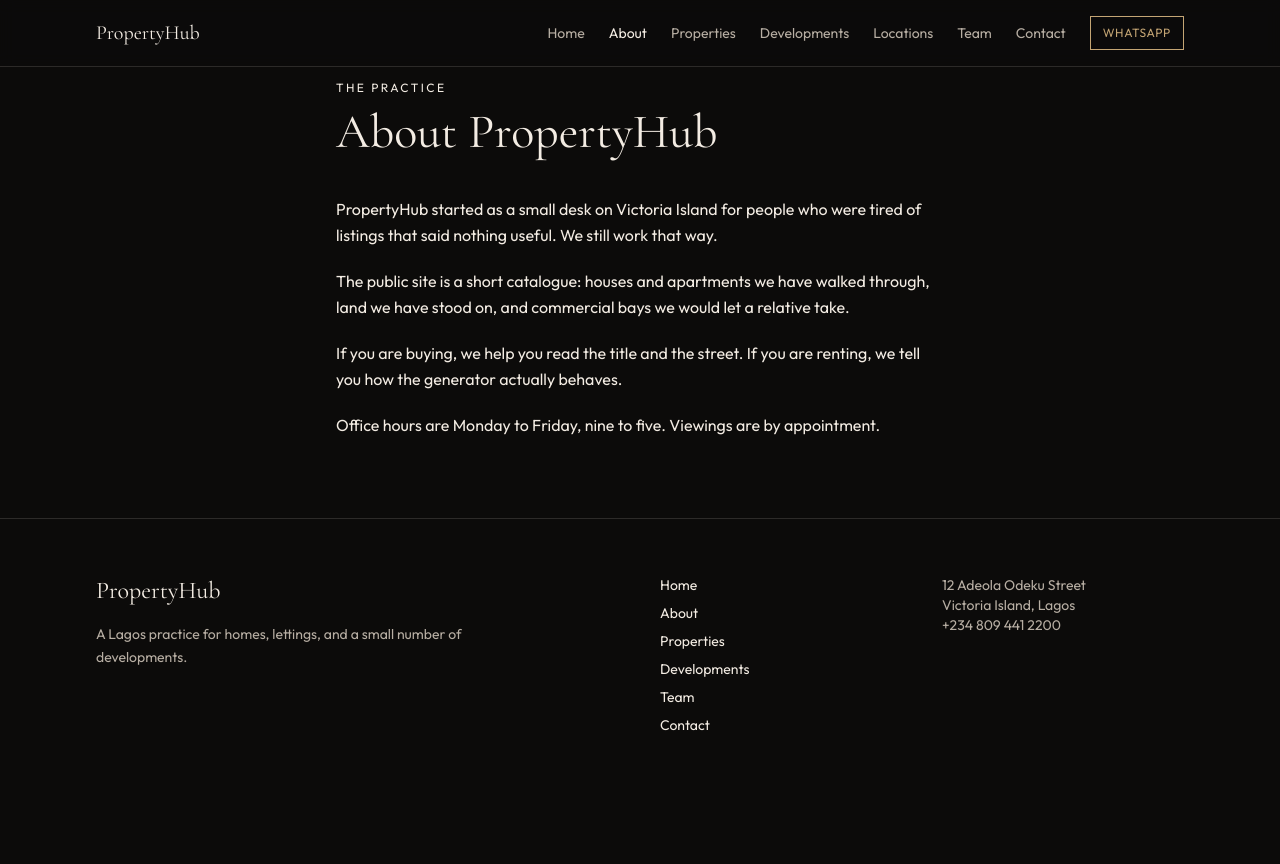
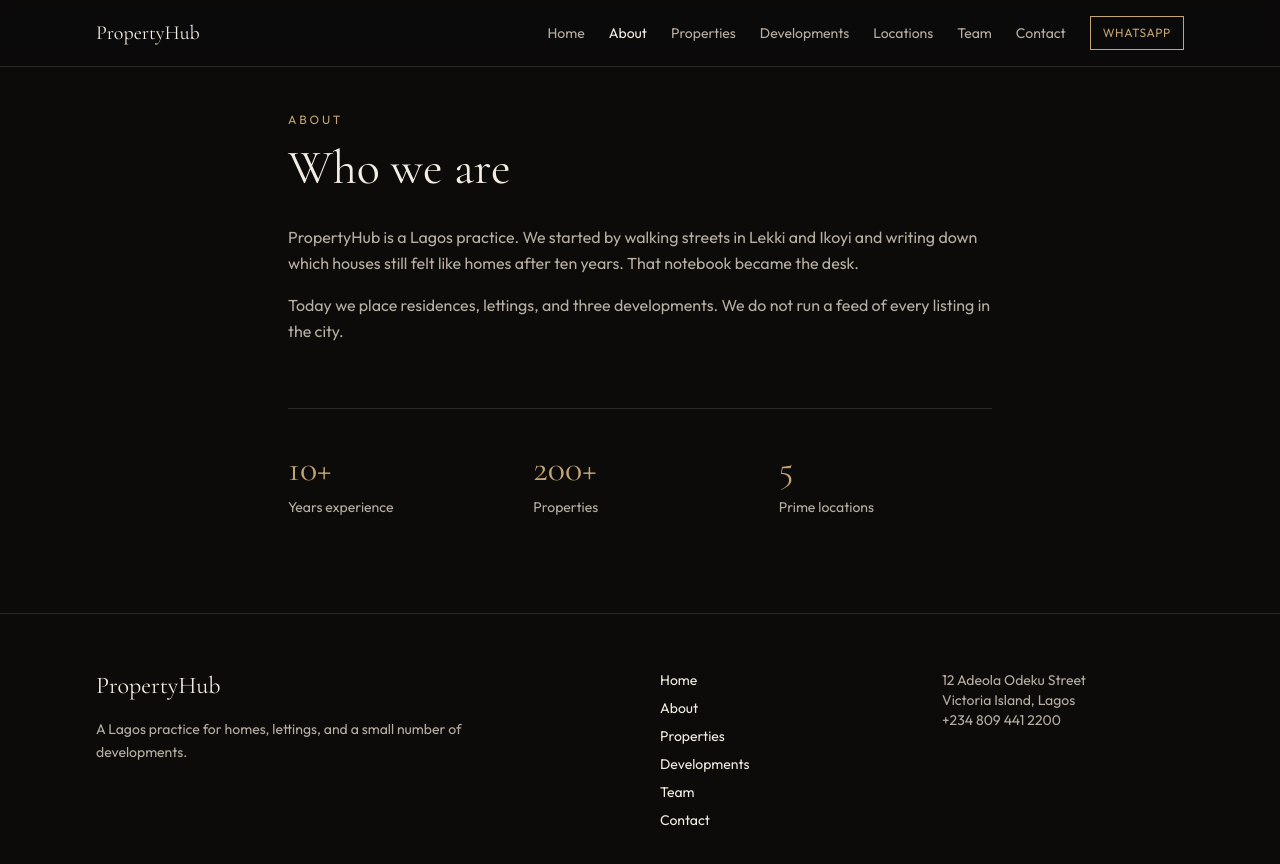
Before and after one commit to osascodes/propertyhub, a Next.js app: page /about in a window 1280 px wide. Shown: the top 864 px of the page. Before the commit the page ends 800 px from the top, so only its background shows below. Built offline with nearby package versions, Linux system fonts and the light colour scheme.

Commit message:
Add About, Team, Contact, Locations, Developments list pages

```diff
--- a/src/app/about/page.tsx
+++ b/src/app/about/page.tsx
@@ -1,20 +1,25 @@
-import type { Metadata } from "next";
-
-export const metadata: Metadata = {
-  title: "About",
-  description: "PropertyHub is a Lagos real estate practice with a short list and long notes.",
-};
-
+import { Reveal } from "@/components/reveal";
+export const metadata = { title: "About" };
 export default function AboutPage() {
   return (
-    <div className="mx-auto max-w-2xl px-5 py-20 md:px-8">
-      <p className="text-xs uppercase tracking-[0.2em] text-mute">The practice</p>
-      <h1 className="mt-3 font-serif text-5xl">About PropertyHub</h1>
-      <div className="mt-10 space-y-5 text-base leading-relaxed text-ink/90">
-        <p>PropertyHub started as a small desk on Victoria Island for people who were tired of listings that said nothing useful. We still work that way.</p>
-        <p>The public site is a short catalogue: houses and apartments we have walked through, land we have stood on, and commercial bays we would let a relative take.</p>
-        <p>If you are buying, we help you read the title and the street. If you are renting, we tell you how the generator actually behaves.</p>
-        <p>Office hours are Monday to Friday, nine to five. Viewings are by appointment.</p>
+    <div className="mx-auto max-w-3xl px-5 pb-24 pt-28 md:px-8">
+      <Reveal dir="up">
+        <p className="text-xs uppercase tracking-[0.24em] text-gold">About</p>
+        <h1 className="mt-4 font-serif text-5xl">Who we are</h1>
+      </Reveal>
+      <Reveal dir="left" className="mt-8">
+        <p className="leading-relaxed text-mist">PropertyHub is a Lagos practice. We started by walking streets in Lekki and Ikoyi and writing down which houses still felt like homes after ten years. That notebook became the desk.</p>
+      </Reveal>
+      <Reveal dir="right" className="mt-4">
+        <p className="leading-relaxed text-mist">Today we place residences, lettings, and three developments. We do not run a feed of every listing in the city.</p>
+      </Reveal>
+      <div className="mt-16 grid gap-8 border-t border-line pt-10 md:grid-cols-3">
+        {[["10+", "Years experience"],["200+", "Properties"],["5", "Prime locations"]].map(([n,l],i) => (
+          <Reveal key={l} dir={i===1?"up":i===0?"left":"right"}>
+            <p className="font-serif text-4xl text-gold">{n}</p>
+            <p className="mt-2 text-sm text-mist">{l}</p>
+          </Reveal>
+        ))}
       </div>
     </div>
   );
--- a/src/app/contact/page.tsx
+++ b/src/app/contact/page.tsx
@@ -1,23 +1,16 @@
-import { InquiryForm } from "@/components/inquiry-form";
-import type { Metadata } from "next";
-
-export const metadata: Metadata = {
-  title: "Contact",
-  description: "Write to PropertyHub about a home, a rental, or a search.",
-};
-
+import { EnquiryForm } from "@/components/enquiry-form";
+import { Reveal } from "@/components/reveal";
+export const metadata = { title: "Contact" };
 export default function ContactPage() {
   return (
-    <div className="mx-auto grid max-w-site gap-14 px-5 py-20 md:grid-cols-2 md:px-8">
-      <div>
-        <p className="text-xs uppercase tracking-[0.2em] text-mute">Office</p>
-        <h1 className="mt-3 font-serif text-5xl">Contact</h1>
-        <p className="mt-6 max-w-sm text-mute leading-relaxed">
-          12 Adeola Odeku Street, Victoria Island, Lagos. We answer the phone during office hours.
-        </p>
-        <p className="mt-6 text-sm">+234 809 441 2200<br />hello@propertyhub.ng</p>
-      </div>
-      <InquiryForm />
+    <div className="mx-auto grid max-w-6xl gap-12 px-5 pb-24 pt-28 md:grid-cols-2 md:px-8">
+      <Reveal dir="left">
+        <h1 className="font-serif text-5xl">Talk to us</h1>
+        <p className="mt-6 leading-relaxed text-mist">Viewings, developments, or a short brief. We reply within one working day.</p>
+        <p className="mt-8 text-sm">12 Adeola Odeku Street<br />Victoria Island, Lagos<br />+234 809 441 2200<br />hello@propertyhub.ng</p>
+        <a href="https://wa.me/2348094412200" className="mt-6 inline-block text-gold">WhatsApp the desk →</a>
+      </Reveal>
+      <Reveal dir="right"><EnquiryForm /></Reveal>
     </div>
   );
 }
--- /dev/null
+++ b/src/app/developments/page.tsx
@@ -0,0 +1,28 @@
+import Image from "next/image";
+import Link from "next/link";
+import { developments } from "@/lib/data";
+import { Reveal } from "@/components/reveal";
+export const metadata = { title: "Developments" };
+export default function DevelopmentsPage() {
+  return (
+    <div className="mx-auto max-w-6xl px-5 pb-24 pt-28 md:px-8">
+      <Reveal dir="up">
+        <h1 className="font-serif text-5xl">Our developments</h1>
+        <p className="mt-4 max-w-xl text-mist">Buildings we have finished or placed under the PropertyHub name.</p>
+      </Reveal>
+      <div className="mt-14 grid gap-10 md:grid-cols-3">
+        {developments.map((d, i) => (
+          <Reveal key={d.slug} dir={i === 1 ? "up" : i === 0 ? "left" : "right"}>
+            <Link href={`/developments/${d.slug}`} className="group block">
+              <div className="relative aspect-[4/5] overflow-hidden">
+                <Image src={d.image} alt={d.name} fill className="object-cover transition-transform duration-700 group-hover:scale-105" />
+              </div>
+              <p className="mt-4 text-xs uppercase tracking-wider text-gold">{d.location}</p>
+              <h2 className="mt-2 font-serif text-3xl">{d.name}</h2>
+            </Link>
+          </Reveal>
+        ))}
+      </div>
+    </div>
+  );
+}
--- /dev/null
+++ b/src/app/locations/page.tsx
@@ -0,0 +1,28 @@
+import Image from "next/image";
+import Link from "next/link";
+import { locations } from "@/lib/data";
+import { Reveal } from "@/components/reveal";
+export const metadata = { title: "Locations" };
+export default function LocationsPage() {
+  return (
+    <div className="mx-auto max-w-6xl px-5 pb-24 pt-28 md:px-8">
+      <Reveal dir="up"><h1 className="font-serif text-5xl">Explore Lagos</h1></Reveal>
+      <div className="mt-12 space-y-16">
+        {locations.map((l, i) => (
+          <Reveal key={l.slug} dir={i % 2 ? "right" : "left"}>
+            <Link href={`/properties?location=${encodeURIComponent(l.name)}`} className="grid items-center gap-8 md:grid-cols-2">
+              <div className={`relative aspect-[16/10] ${i % 2 ? "md:order-2" : ""}`}>
+                <Image src={l.image} alt={l.name} fill className="object-cover" />
+              </div>
+              <div>
+                <h2 className="font-serif text-4xl">{l.name}</h2>
+                <p className="mt-4 leading-relaxed text-mist">{l.text}</p>
+                <span className="mt-4 inline-block text-sm text-gold">View properties →</span>
+              </div>
+            </Link>
+          </Reveal>
+        ))}
+      </div>
+    </div>
+  );
+}
--- /dev/null
+++ b/src/app/team/page.tsx
@@ -0,0 +1,24 @@
+import Image from "next/image";
+import { team } from "@/lib/data";
+import { Reveal } from "@/components/reveal";
+export const metadata = { title: "Team" };
+export default function TeamPage() {
+  return (
+    <div className="mx-auto max-w-6xl px-5 pb-24 pt-28 md:px-8">
+      <Reveal dir="up">
+        <h1 className="font-serif text-5xl">Meet the PropertyHub team</h1>
+        <p className="mt-4 max-w-xl text-mist">Specialists who walk the rooms before we write about them.</p>
+      </Reveal>
+      <div className="mt-14 grid gap-10 sm:grid-cols-2 lg:grid-cols-4">
+        {team.map((m, i) => (
+          <Reveal key={m.name} dir={i % 2 ? "up" : "down"}>
+            <div className="relative aspect-[3/4]"><Image src={m.image} alt={m.name} fill className="object-cover" /></div>
+            <p className="mt-4 font-serif text-2xl">{m.name}</p>
+            <p className="text-sm text-gold">{m.role}</p>
+            <p className="mt-2 text-sm text-mist">{m.note}</p>
+          </Reveal>
+        ))}
+      </div>
+    </div>
+  );
+}
```
